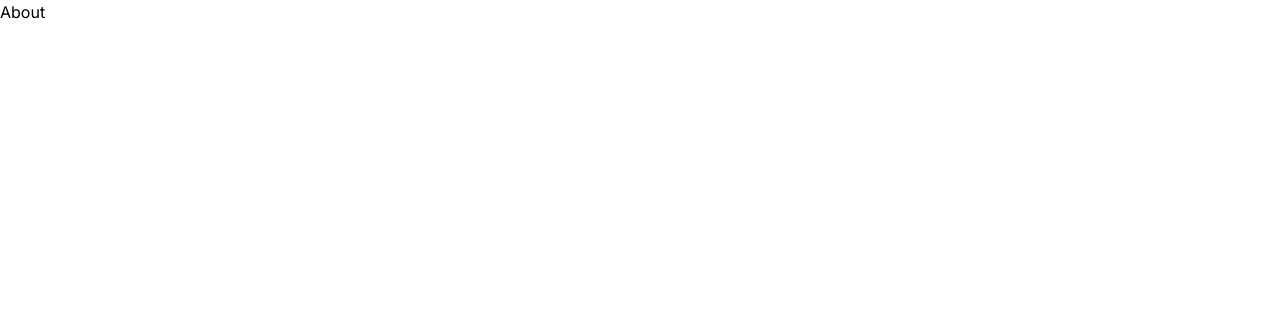
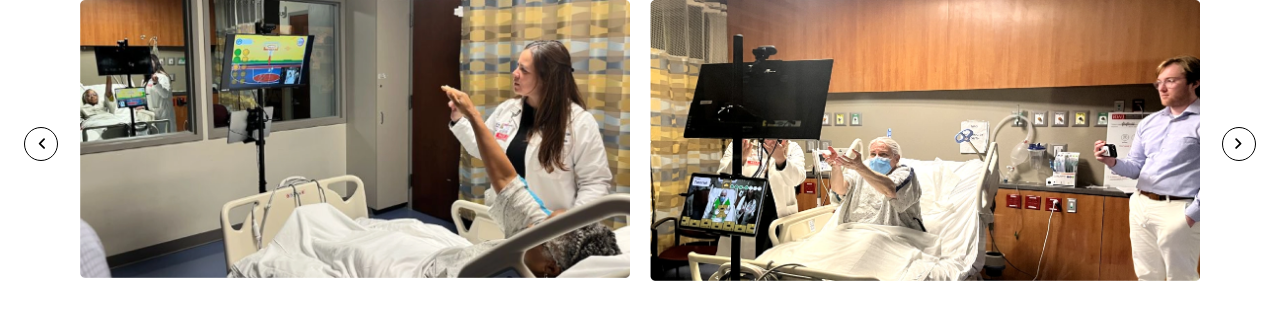
Before and after one commit to Sumit-Chouhan-devloper/yoomi, a React (Create React App) app: page /about in a window 1280 px wide. Shown: the top 320 px of the page. Built offline with nearby package versions, Linux system fonts and the light colour scheme.

Commit message:
merge code

```diff
--- a/src/view/About.tsx
+++ b/src/view/About.tsx
@@ -1,8 +1,11 @@
 import React from 'react'
+import AboutSlider from "../components/homepage/AboutSlider.tsx";
 
 const About = () => {
   return (
-    <div>About</div>
+      <>
+          <AboutSlider/>
+    </>
   )
 }
 
--- a/src/view/Main.tsx
+++ b/src/view/Main.tsx
@@ -13,14 +13,12 @@ import AboutUs from "../components/homepage/AboutUs.tsx";
 import Committed from "../components/homepage/Committed.tsx";
 import ForecastProfits from "../components/homepage/ForecastProfits.tsx";
 import KnowMore from "../components/homepage/KnowMore.tsx";
-import AboutSlider from "../components/homepage/AboutSlider.tsx";
 const Main = () => {
   return (
     <>
       <div className="overflow-hidden">
         <Header />
         <Workout />
-        <AboutSlider/>
         <Feature />
         <TrackingFeedback />
         <ReportingAnylats />
```
